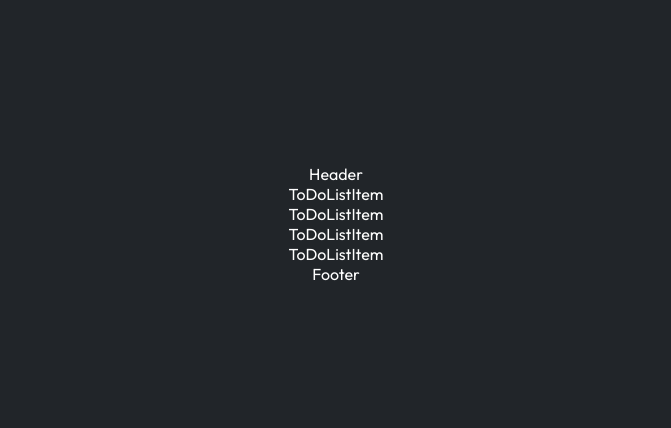
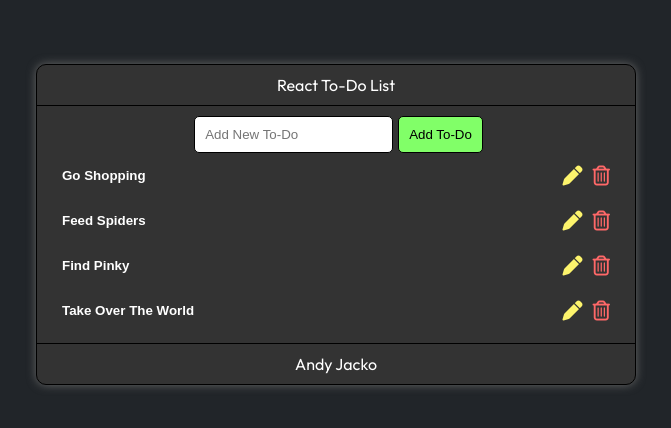
Before and after one commit to AndyJacko/CN-Master-React-To-Do-List, a React (Vite) app: page / in a window 1280 px wide. Shown: the part 176-604 px from the top of the page, without its empty margins (304-975 px from the left). Built offline with nearby package versions, Linux system fonts and the light colour scheme.

Commit message:
Added add/edit/delete/complete functionality

```diff
--- a/index.html
+++ b/index.html
@@ -2,9 +2,9 @@
 <html lang="en">
   <head>
     <meta charset="UTF-8" />
-    <link rel="icon" type="image/svg+xml" href="/vite.svg" />
     <meta name="viewport" content="width=device-width, initial-scale=1.0" />
     <title>React To-Do List</title>
+    <script src="https://kit.fontawesome.com/8692751f21.js" crossorigin="anonymous"></script>
   </head>
   <body>
     <div id="root"></div>
--- a/src/components/PageLayout/Footer/Footer.jsx
+++ b/src/components/PageLayout/Footer/Footer.jsx
@@ -1,7 +1,7 @@
 import React from "react";
 
 const Footer = () => {
-  return <div>Footer</div>;
+  return <div id="footer">Andy Jacko</div>;
 };
 
 export default Footer;
--- a/src/components/PageLayout/Header/Header.jsx
+++ b/src/components/PageLayout/Header/Header.jsx
@@ -1,7 +1,7 @@
 import React from "react";
 
 const Header = () => {
-  return <div>Header</div>;
+  return <div id="header">React To-Do List</div>;
 };
 
 export default Header;
--- /dev/null
+++ b/src/components/PageLayout/PageLayout.css
@@ -0,0 +1,94 @@
+#page-container {
+  width: 600px;
+  border-radius: 10px;
+  border: 1px solid #000000;
+  background-color: #333333;
+  box-shadow: 0 0 10px #666666;
+}
+
+#header,
+#footer,
+#todo-list {
+  padding: 10px;
+}
+
+#todo-list {
+  border-top: 1px solid #000000;
+  border-bottom: 1px solid #000000;
+}
+
+#add-todo {
+  display: flex;
+  align-items: center;
+  justify-content: center;
+}
+
+#add-todo input {
+  margin: 0 5px;
+  padding: 10px;
+  border-radius: 5px;
+  border: 1px solid #000000;
+}
+
+#add-todo input:focus {
+  outline: none;
+}
+
+#add-todo button {
+  padding: 10px;
+  background: #81ff68;
+  border-radius: 5px;
+  border: 1px solid #000000;
+  cursor: pointer;
+}
+
+#add-todo button:hover {
+  color: #ffffff;
+  background: #224b19;
+  border: 1px solid #ffffff;
+}
+
+.todo-item {
+  padding: 10px;
+  display: flex;
+  align-items: center;
+  justify-content: space-between;
+}
+
+.todo-actions {
+  font-size: 20px;
+  display: flex;
+  align-items: center;
+  justify-content: center;
+}
+
+.todo-edit {
+  margin: 0 5px;
+  color: #fdf46c;
+  cursor: pointer;
+}
+
+.todo-save {
+  margin: 0 5px;
+  color: #81ff68;
+  cursor: pointer;
+}
+
+.todo-delete {
+  margin: 0 5px;
+  color: #ff6868;
+  cursor: pointer;
+}
+
+.todo-input {
+  padding: 5px;
+  background: transparent;
+  border: none;
+  color: #ffffff;
+  font-weight: bold;
+}
+
+.checked {
+  color: #81ff68;
+  text-decoration: line-through;
+}
--- a/src/components/PageLayout/PageLayout.jsx
+++ b/src/components/PageLayout/PageLayout.jsx
@@ -3,6 +3,8 @@ import React from "react";
 import Header from "./Header/Header";
 import ToDoList from "../ToDoList/ToDoList";
 import Footer from "./Footer/Footer";
+
+import "./PageLayout.css";
 
 const PageLayout = () => {
   return (
--- /dev/null
+++ b/src/components/ToDoList/AddToDo/AddToDo.jsx
@@ -0,0 +1,15 @@
+import React from "react";
+
+import Input from "../../UI/Input/Input";
+import Button from "../../UI/Button/Button";
+
+const AddToDo = ({ osh, rf }) => {
+  return (
+    <form id="add-todo" onSubmit={osh}>
+      <Input dis={false} rf={rf} ph="Add New To-Do" />
+      <Button txt="Add To-Do" />
+    </form>
+  );
+};
+
+export default AddToDo;
--- a/src/components/ToDoList/ToDoList.jsx
+++ b/src/components/ToDoList/ToDoList.jsx
@@ -1,14 +1,78 @@
-import React from "react";
+import React, { useRef, useState } from "react";
 
-import ToDoListItem from "../ToDoListItem/ToDoListItem";
+import AddToDo from "./AddToDo/AddToDo";
+
+import ToDoListItem from "./ToDoListItem/ToDoListItem";
+
+const DUMMY_TODOS = [
+  { id: 1, complete: false, text: "Go Shopping" },
+  { id: 2, complete: false, text: "Feed Spiders" },
+  { id: 3, complete: false, text: "Find Pinky" },
+  { id: 4, complete: false, text: "Take Over The World" },
+];
 
 const ToDoList = () => {
+  const [todos, setTodos] = useState(DUMMY_TODOS);
+  const addToDo_ref = useRef();
+
+  const onSubmitHandler = (e) => {
+    e.preventDefault();
+
+    const addToDo = addToDo_ref.current.value;
+    addToDo_ref.current.value = "";
+    const addToDoID = todos.length > 0 ? todos[todos.length - 1].id + 1 : 1;
+
+    if (!addToDo || addToDo.trim() === "") {
+      return;
+    }
+
+    const newTodos = [...todos];
+    newTodos.push({ id: addToDoID, complete: false, text: addToDo });
+    setTodos(newTodos);
+  };
+
+  const onSaveHandler = (id, text) => {
+    const newTodos = [...todos];
+
+    newTodos.forEach((todo) => {
+      if (todo.id === id) {
+        todo.text = text;
+      }
+    });
+
+    setTodos(newTodos);
+  };
+
+  const onDeleteHandler = (id) => {
+    setTodos(todos.filter((todo) => todo.id !== id));
+  };
+
+  const checkedHandler = (id) => {
+    const newTodos = [...todos];
+
+    newTodos.forEach((todo) => {
+      if (todo.id === id) {
+        todo.complete = !todo.complete;
+      }
+    });
+
+    setTodos(newTodos);
+  };
+
   return (
-    <div>
-      <ToDoListItem />
-      <ToDoListItem />
-      <ToDoListItem />
-      <ToDoListItem />
+    <div id="todo-list">
+      <AddToDo rf={addToDo_ref} osh={onSubmitHandler} />
+      {todos.map((todo) => (
+        <ToDoListItem
+          key={todo.id}
+          id={todo.id}
+          txt={todo.text}
+          cmp={todo.complete}
+          sh={onSaveHandler}
+          dh={onDeleteHandler}
+          ch={checkedHandler}
+        />
+      ))}
     </div>
   );
 };
--- /dev/null
+++ b/src/components/ToDoList/ToDoListItem/ToDoListItem.jsx
@@ -0,0 +1,78 @@
+import React, { useEffect, useRef, useState } from "react";
+
+import Input from "../../UI/Input/Input";
+
+const ToDoListItem = ({ ch, cmp, dh, id, sh, txt }) => {
+  const [disabled, setDisabled] = useState(true);
+
+  const ipt = useRef();
+
+  useEffect(() => {
+    if (!disabled) {
+      ipt.current.setSelectionRange(
+        ipt.current.value.length,
+        ipt.current.value.length
+      );
+      ipt.current.focus();
+    }
+  }, [disabled]);
+
+  const editHandler = () => {
+    setDisabled(false);
+  };
+
+  const saveHandler = () => {
+    setDisabled(true);
+    sh(id, ipt.current.value);
+  };
+
+  const deleteHandler = () => {
+    dh(id);
+  };
+
+  const checkedHandler = () => {
+    if (disabled) {
+      ch(id);
+    }
+  };
+
+  return (
+    <div className="todo-item">
+      <div onClick={checkedHandler}>
+        <Input
+          rf={ipt}
+          dis={disabled}
+          style={`todo-input ${cmp ? "checked" : null}`}
+          val={txt}
+        />
+      </div>
+      <div className="todo-actions">
+        {cmp && (
+          <div onClick={checkedHandler}>
+            <i className="fa-regular fa-circle-check todo-save"></i>
+          </div>
+        )}
+
+        {disabled && !cmp && (
+          <div onClick={editHandler}>
+            <i className="fa-solid fa-pen todo-edit"></i>
+          </div>
+        )}
+
+        {!disabled && !cmp && (
+          <div onClick={saveHandler}>
+            <i className="fa-solid fa-floppy-disk todo-save"></i>
+          </div>
+        )}
+
+        {!cmp && (
+          <div onClick={deleteHandler}>
+            <i className="fa-regular fa-trash-can todo-delete"></i>
+          </div>
+        )}
+      </div>
+    </div>
+  );
+};
+
+export default ToDoListItem;
--- a/src/components/ToDoListItem/ToDoListItem.jsx
+++ /dev/null
@@ -1,7 +0,0 @@
-import React from "react";
-
-const ToDoListItem = () => {
-  return <div>ToDoListItem</div>;
-};
-
-export default ToDoListItem;
--- a/src/components/UI/Button/Button.jsx
+++ b/src/components/UI/Button/Button.jsx
@@ -1,7 +1,7 @@
 import React from "react";
 
-const Button = () => {
-  return <div>Button</div>;
+const Button = ({ txt }) => {
+  return <button>{txt}</button>;
 };
 
 export default Button;
--- a/src/components/UI/Input/Input.jsx
+++ b/src/components/UI/Input/Input.jsx
@@ -1,7 +1,16 @@
 import React from "react";
 
-const Input = () => {
-  return <div>Input</div>;
+const Input = ({ dis = true, ph, rf, style, val = "" }) => {
+  return (
+    <input
+      className={style}
+      type="text"
+      placeholder={ph}
+      ref={rf}
+      defaultValue={val}
+      disabled={dis}
+    />
+  );
 };
 
 export default Input;
--- a/src/index.css
+++ b/src/index.css
@@ -2,10 +2,6 @@
 
 * {
   box-sizing: border-box;
-}
-
-html,
-body {
   margin: 0;
   padding: 0;
 }
```
